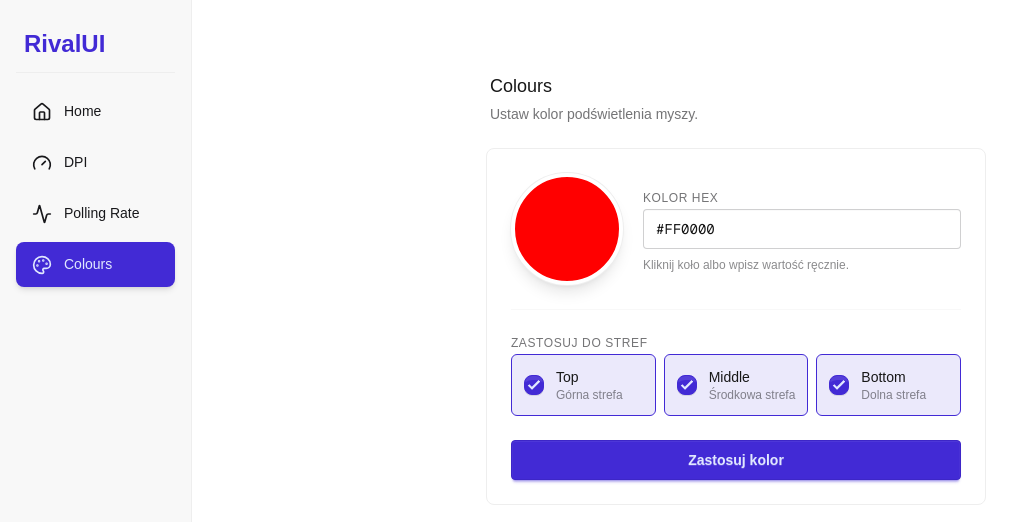
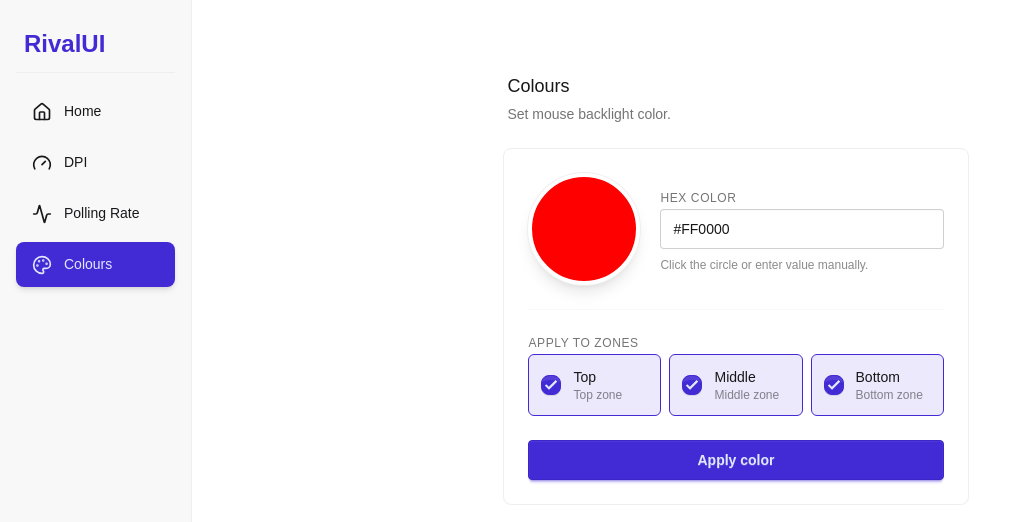
Before and after one commit to alvvik/Rivalui, a Next.js app: page /colours in a window 1280 px wide. Shown: the top 522 px of the page, without its empty margins (0-1033 px from the left). Built offline with nearby package versions, Linux system fonts and the light colour scheme.

Commit message:
fix: fixed building in arch

```diff
--- a/src/app/colours/page.tsx
+++ b/src/app/colours/page.tsx
@@ -6,9 +6,9 @@ import { invoke } from "@tauri-apps/api/core";
 type ZoneId = "top" | "middle" | "bottom";
 
 const zones: { id: ZoneId; label: string; description: string }[] = [
-  { id: "top", label: "Top", description: "Górna strefa" },
-  { id: "middle", label: "Middle", description: "Środkowa strefa" },
-  { id: "bottom", label: "Bottom", description: "Dolna strefa" },
+  { id: "top", label: "Top", description: "Top zone" },
+  { id: "middle", label: "Middle", description: "Middle zone" },
+  { id: "bottom", label: "Bottom", description: "Bottom zone" },
 ];
 
 const defaultZones: Record<ZoneId, boolean> = {
@@ -55,12 +55,12 @@ export default function ColoursPage() {
 
   const applyColor = async () => {
     if (!isValidHex(color)) {
-      setErrorMsg("Wpisz poprawny kolor HEX, np. #ff0000.");
+      setErrorMsg("Enter a valid HEX color, e.g. #ff0000.");
       return;
     }
 
     if (!Object.values(selectedZones).some(Boolean)) {
-      setErrorMsg("Zaznacz co najmniej jedną strefę.");
+      setErrorMsg("Select at least one zone.");
       return;
     }
 
@@ -89,7 +89,7 @@ export default function ColoursPage() {
     <div className="mx-auto max-w-2xl space-y-6 py-10 select-none">
       <div>
         <h1 className="px-1 text-lg font-medium">Colours</h1>
-        <p className="text-base-content/60 px-1 pt-1 text-sm">Ustaw kolor podświetlenia myszy.</p>
+        <p className="text-base-content/60 px-1 pt-1 text-sm">Set mouse backlight color.</p>
       </div>
 
       {errorMsg && (
@@ -99,7 +99,7 @@ export default function ColoursPage() {
       )}
       {saved && (
         <div className="alert alert-success text-sm" role="status">
-          <span>Kolor został zastosowany.</span>
+          <span>Color has been applied.</span>
         </div>
       )}
 
@@ -108,10 +108,10 @@ export default function ColoursPage() {
           <label
             className="ring-base-300 relative size-28 shrink-0 cursor-pointer overflow-hidden rounded-full border-4 border-white shadow-lg ring-1"
             style={{ backgroundColor: isValidHex(color) ? color : "transparent" }}
-            title="Wybierz kolor"
+            title="Choose color"
           >
             <input
-              aria-label="Wybierz kolor"
+              aria-label="Choose color"
               type="color"
               value={isValidHex(color) ? color : "#000000"}
               onChange={(event) => updateColor(event.target.value)}
@@ -124,7 +124,7 @@ export default function ColoursPage() {
               htmlFor="hex-color"
               className="text-base-content/60 text-xs font-medium tracking-wider uppercase"
             >
-              Kolor HEX
+              HEX Color
             </label>
             <input
               id="hex-color"
@@ -135,17 +135,19 @@ export default function ColoursPage() {
               onBlur={() => {
                 if (!color.startsWith("#")) updateColor(`#${color}`);
               }}
-              className={`input input-bordered w-full font-mono uppercase ${!isValidHex(color) ? "input-error" : ""}`}
+              className={`input input-bordered w-full uppercase ${!isValidHex(color) ? "input-error" : ""}`}
               placeholder="#ff0000"
               spellCheck={false}
             />
-            <p className="text-base-content/50 text-xs">Kliknij koło albo wpisz wartość ręcznie.</p>
+            <p className="text-base-content/50 text-xs">
+              Click the circle or enter value manually.
+            </p>
           </div>
         </div>
 
         <div className="border-base-200 space-y-3 border-t pt-5">
           <label className="text-base-content/60 text-xs font-medium tracking-wider uppercase">
-            Zastosuj do stref
+            Apply to zones
           </label>
           <div className="grid gap-2 sm:grid-cols-3">
             {zones.map((zone) => (
@@ -178,7 +180,7 @@ export default function ColoursPage() {
           disabled={loading}
           className="btn btn-primary w-full"
         >
-          {loading ? <span className="loading loading-spinner loading-sm" /> : "Zastosuj kolor"}
+          {loading ? <span className="loading loading-spinner loading-sm" /> : "Apply color"}
         </button>
       </div>
     </div>
```
Also changed, not shown: 2 other files (tests, documents, lock files or other folders).
